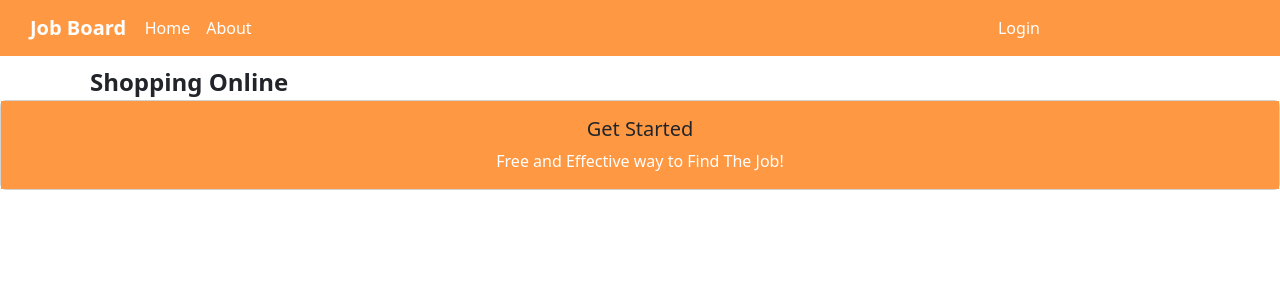
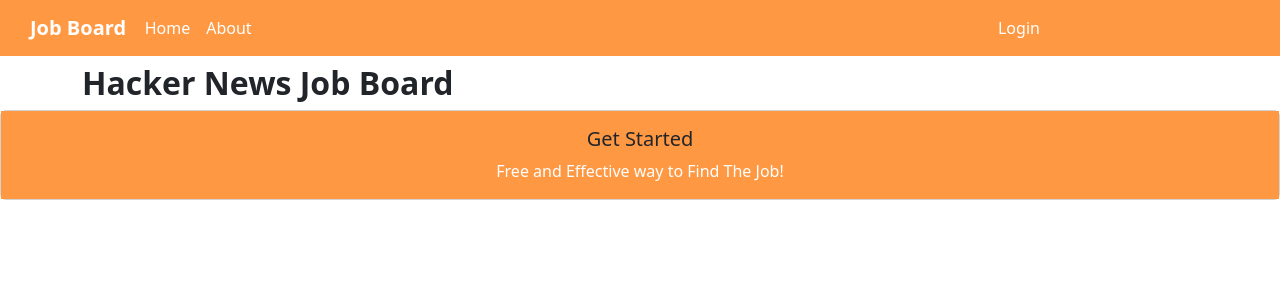
Before and after one commit to ankita-tripathii/job-board, a React (Create React App) app: page / in a window 1280 px wide. Shown: the top 300 px of the page. Built offline with nearby package versions, Linux system fonts and the light colour scheme.

Commit message:
create a header component

```diff
--- a/src/components/header/header.js
+++ b/src/components/header/header.js
@@ -1,17 +1,20 @@
 import React from 'react'
+import Row from 'react-bootstrap/Row';
+import Col from 'react-bootstrap/Col';
+import Container from "react-bootstrap/Container";
+import styles from "./header.module.css";
 import { NavLink } from 'react-router-dom'
 
 const Header = () => {
 
     return (
-
-            <div className="container sticky-top">
-            <div className= "row">
-            <div className="col-12">
-            <NavLink className="navbar-brand fw-bold fs-4 px-2" to="/"> Shopping Online</NavLink>
-            </div>
-            </div>
-            </div>
+            <Container>
+            <Row sticky="top">
+            <Col lg={12}>
+              <h2 className={styles.heading}>Hacker News Job Board</h2>
+            </Col>
+            </Row>
+            </Container>
 
     )
 }
--- a/src/components/header/header.module.css
+++ b/src/components/header/header.module.css
@@ -0,0 +1,4 @@
+.heading{
+	text-align: left;
+	font-weight: bold;
+}
```
